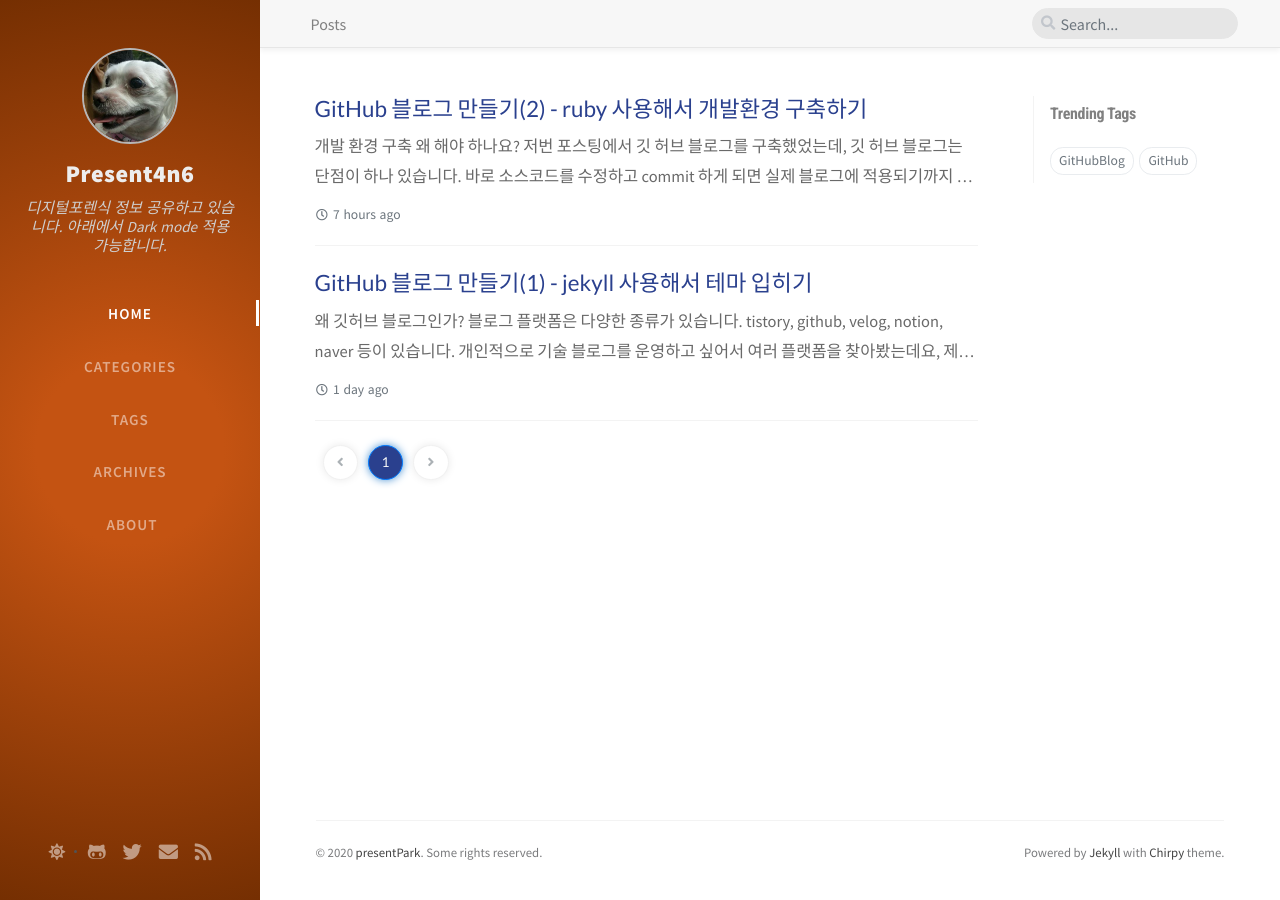
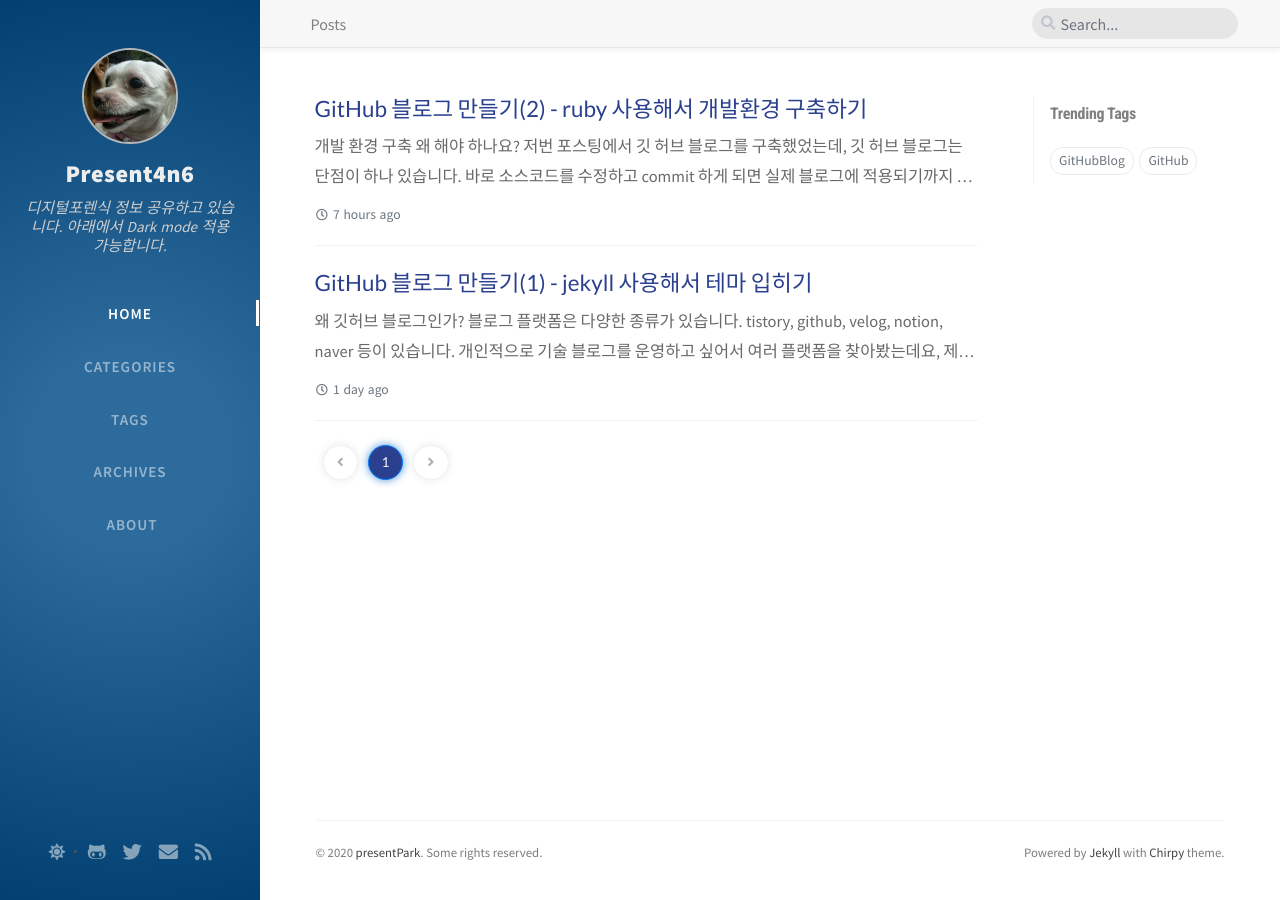
Before and after one commit to present4n6/present4n6.github.io, a Jekyll site: the page built from index.html, in a window 1280 px wide. Built offline with Jekyll 4.4.1, drawn with Linux system fonts in a browser that asks for light colours; nearby versions of some CDN libraries; the list of posts is cut into pages by our own code; comment, search, counter and statistics services are not loaded.

Commit message:
2020-09-21_23:31

```diff
--- a/assets/css/_colors/light-typography.scss
+++ b/assets/css/_colors/light-typography.scss
@@ -29,8 +29,8 @@
   /* Sidebar */
   --sidebar-bg: radial-gradient(
     circle,
-    rgba(196, 83, 18, 1) 20%,
-    rgba(117, 47, 2, 1) 100%);
+    rgba(45, 107, 156) 20%,
+    rgba(1, 64, 112, 1) 100%);
   --nav-cursor-color: #ffffff;
 
   /* Topbar */
```
